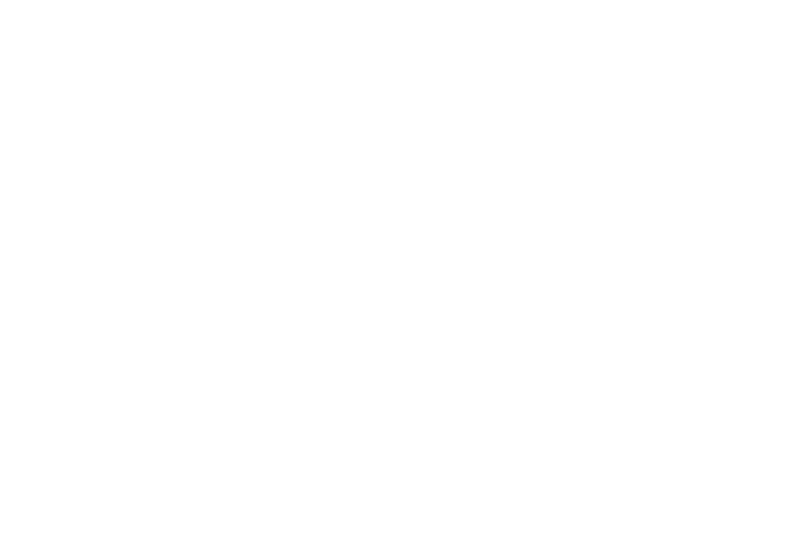
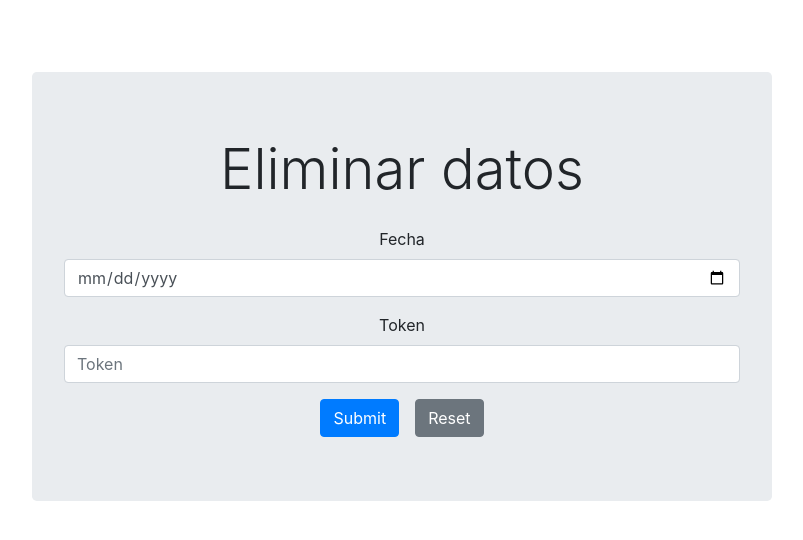
Before and after one commit to sralloza/menus-frontend, an Angular app: page /del in a window 1280 px wide. Before the commit this address led to /. Shown: the top 540 px of the page, without its empty margins (238-1041 px from the left). Built offline with nearby package versions, Linux system fonts and the light colour scheme.

Commit message:
feat: implement delete

```diff
--- a/src/app/api.service.ts
+++ b/src/app/api.service.ts
@@ -5,12 +5,11 @@
   providedIn: 'root',
 })
 export class ApiService {
+  url = 'http://localhost/menus';
   constructor(private http: HttpClient) {}
 
   getMenus(): Promise<any> {
     let menus = this.getMenusFromLocalStorage();
-
-    var url = 'http://localhost/menus';
 
     return new Promise((resolve, reject) => {
       if (menus != null) {
@@ -20,7 +19,7 @@
       }
 
       console.log('sending api call');
-      this.http.get(url).subscribe(
+      this.http.get(this.url).subscribe(
         (response) => {
           this.storeMenusInLocalStorage(response);
           resolve(response);
@@ -46,21 +45,9 @@
   }
 
   addMenu(menu): Promise<any> {
-    var url = 'http://localhost/menus';
-
-    // var form_data = new FormData();
-    // form_data.append('token', '202010182235');
-    // form_data.append('day', menu.day);
-    // form_data.append('month', menu.month);
-    // form_data.append('year', menu.year);
-    // form_data.append('lunch-1', menu.lunch.p1);
-    // form_data.append('lunch-2', menu.lunch.p2);
-    // form_data.append('dinner-1', menu.dinner.p1);
-    // form_data.append('dinner-2', menu.dinner.p2);
-
     return new Promise((resolve, reject) => {
       console.log('sending api call');
-      let response = this.http.post(url, menu);
+      let response = this.http.post(this.url, menu);
       response.subscribe(
         (response) => {
           console.log(response);
@@ -72,4 +59,32 @@
       );
     });
   }
+
+  removeMenu(date: Date, token: string): Promise<any> {
+    return new Promise((resolve, reject) => {
+      const options = {
+        headers: {
+          'Content-Type': 'application/json',
+        },
+        body: {
+          id: date,
+          token_id: token,
+        },
+      };
+
+      let response = this.http.delete(this.url, options);
+      response.subscribe(
+        (response) => {
+          console.log(response);
+          resolve();
+        },
+        (error) => {
+          console.log(error);
+          reject(error);
+        }
+      );
+    });
+  }
+
+  updateMenu(menu) {}
 }
--- a/src/app/app-routing.module.ts
+++ b/src/app/app-routing.module.ts
@@ -1,12 +1,17 @@
 import { NgModule } from '@angular/core';
 import { RouterModule, Routes } from '@angular/router';
 import { AddComponent } from './menus/add/add.component';
+import { DeleteComponent } from './menus/delete/delete.component';
 import { ShowComponent } from './menus/show/show.component';
 
 const routes: Routes = [
   {
     path: 'add',
     component: AddComponent,
+  },
+  {
+    path: 'del',
+    component: DeleteComponent,
   },
   {
     path: '404',
--- a/src/app/app.module.ts
+++ b/src/app/app.module.ts
@@ -11,6 +11,7 @@
 import { AppRoutingModule } from './app-routing.module';
 import { AppComponent } from './app.component';
 import { AddComponent } from './menus/add/add.component';
+import { DeleteComponent } from './menus/delete/delete.component';
 import { DinnerComponent } from './menus/dinner/dinner.component';
 import { LunchComponent } from './menus/lunch/lunch.component';
 import { ShowComponent } from './menus/show/show.component';
@@ -22,6 +23,7 @@
     DinnerComponent,
     LunchComponent,
     AddComponent,
+    DeleteComponent,
   ],
   imports: [
     AlertModule,
--- /dev/null
+++ b/src/app/menus/delete/delete.component.html
@@ -0,0 +1,30 @@
+<div class="container h-100 d-flex">
+  <div class="jumbotron col-sm-8 text-center mt-5 mb-1 mx-auto">
+    <h5 id="title" class="display-4 mb-4">Eliminar datos</h5>
+    <div class="form-group">
+      <label for="date" class="text-left">Fecha</label>
+      <input
+        name="date"
+        type="date"
+        class="form-control"
+        placeholder="Fecha del menú"
+        id="date"
+        [(ngModel)]="date"
+      />
+    </div>
+    <div class="form-group">
+      <label for="token">Token</label>
+      <input
+        name="token"
+        type="password"
+        class="form-control"
+        placeholder="Token"
+        id="token"
+        [(ngModel)]="token"
+      />
+    </div>
+
+    <button type="button" class="btn btn-primary mr-3" (click)="deleteMenu()">Submit</button>
+    <button type="button" class="btn btn-secondary" (click)="reset()">Reset</button>
+  </div>
+</div>
--- /dev/null
+++ b/src/app/menus/delete/delete.component.ts
@@ -0,0 +1,34 @@
+import { Component, OnInit } from '@angular/core';
+import { AlertService } from 'src/app/alert';
+import { ApiService } from 'src/app/api.service';
+
+@Component({
+  selector: 'app-delete',
+  templateUrl: './delete.component.html',
+  styleUrls: ['./delete.component.css'],
+})
+export class DeleteComponent implements OnInit {
+  date: null;
+  token: null;
+  constructor(private api: ApiService, private alerts: AlertService) {}
+
+  ngOnInit(): void {}
+
+  reset() {
+    this.date = null;
+    this.token = null;
+  }
+
+  deleteMenu() {
+    this.api.removeMenu(this.date, this.token).then(
+      (response) => {
+        this.alerts.success('Menu removed');
+        this.reset();
+      },
+      (error) => {
+        console.log(error.error);
+        this.alerts.error(error.error.detail);
+      }
+    );
+  }
+}
```
Also changed, not shown: src/app/menus/delete/delete.component.css (added), 1 other file (tests, documents, lock files or other folders).
